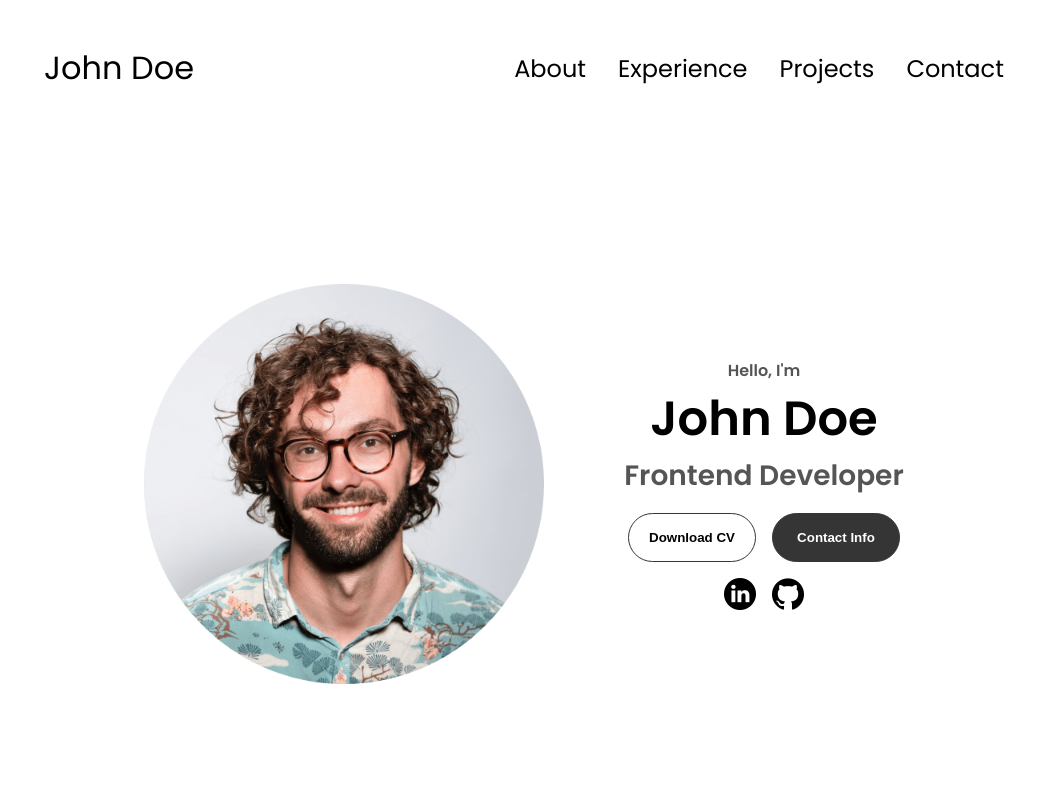
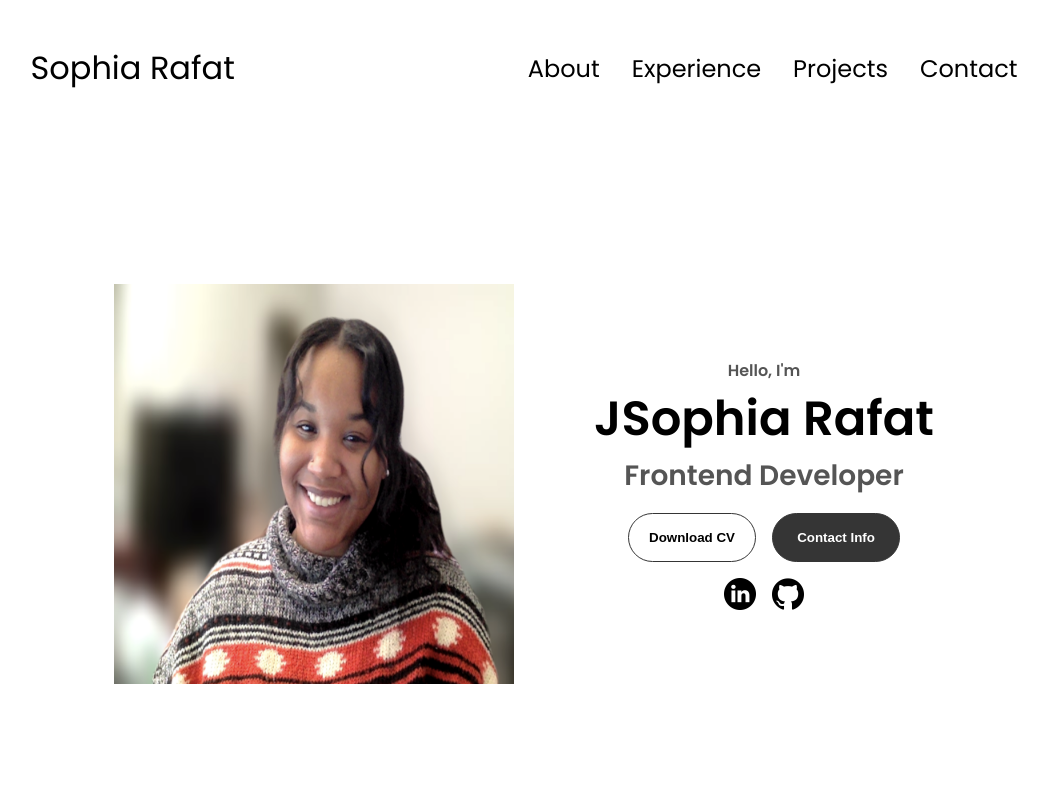
Before and after one commit to Sophia-SR/Sophia-SR.github.io, a plain HTML site: page index.html in a window 1280 px wide. Shown: the top 800 px of the page, without its empty margins (116-1164 px from the left). Drawn offline with Linux system fonts and the light colour scheme.

Commit message:
Modify personal details and add photo

```diff
--- a/index.html
+++ b/index.html
@@ -10,7 +10,7 @@
   </head>
   <body>
     <nav id="desktop-nav">
-      <div class="logo">John Doe</div>
+      <div class="logo">Sophia Rafat</div>
       <div>
         <ul class="nav-links">
           <li><a href="#about">About</a></li>
@@ -21,7 +21,7 @@
       </div>
     </nav>
     <nav id="hamburger-nav">
-      <div class="logo">John Doe</div>
+      <div class="logo">Sophia Rafat</div>
       <div class="hamburger-menu">
         <div class="hamburger-icon" onclick="toggleMenu()">
           <span></span>
@@ -38,11 +38,11 @@
     </nav>
     <section id="profile">
       <div class="section__pic-container">
-        <img src="./assets/profile-pic.png" alt="John Doe profile picture" />
+        <img src="./assets/SophiaR.png" alt="SophiaR profile picture" />
       </div>
       <div class="section__text">
         <p class="section__text__p1">Hello, I'm</p>
-        <h1 class="title">John Doe</h1>
+        <h1 class="title">JSophia Rafat</h1>
         <p class="section__text__p2">Frontend Developer</p>
         <div class="btn-container">
           <button
@@ -77,9 +77,9 @@
       <div class="section-container">
         <div class="section__pic-container">
           <img
-            src="./assets/about-pic.png"
+            src="./assets/SophiaR.png"
             alt="Profile picture"
-            class="about-pic"
+            class="SophiaR-pic"
           />
         </div>
         <div class="about-details-container">
@@ -375,7 +375,7 @@
           </ul>
         </div>
       </nav>
-      <p>Copyright &#169; 2023 John Doe. All Rights Reserved.</p>
+      <p>Copyright &#169; 2024 Sophia Rafat. All Rights Reserved.</p>
     </footer>
     <script src="script.js"></script>
   </body>
```
Also changed, not shown: assets/SophiaR.png (added), assets/profile-pic-2.png (deleted).
